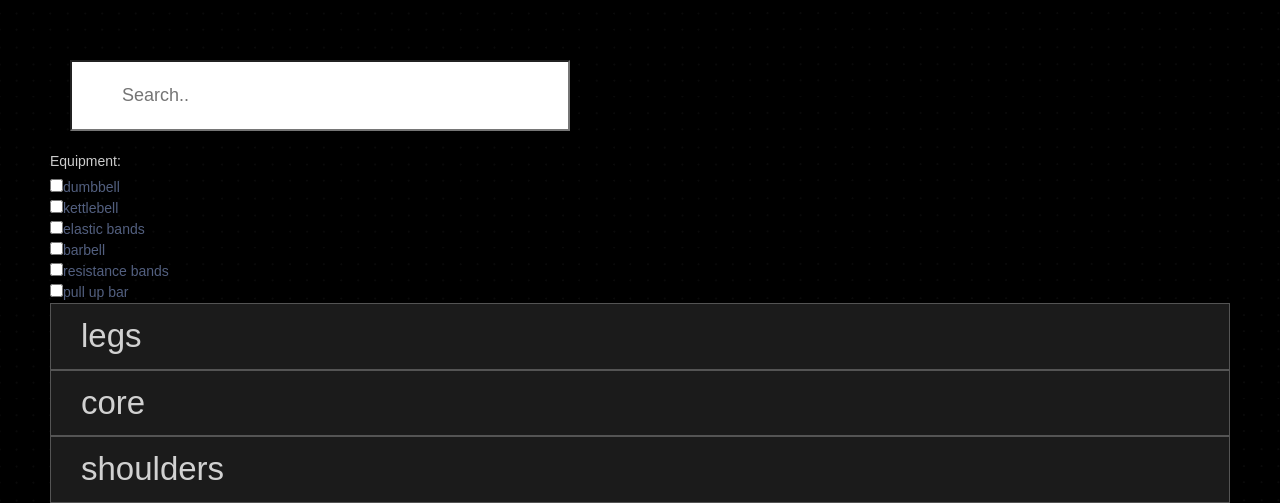
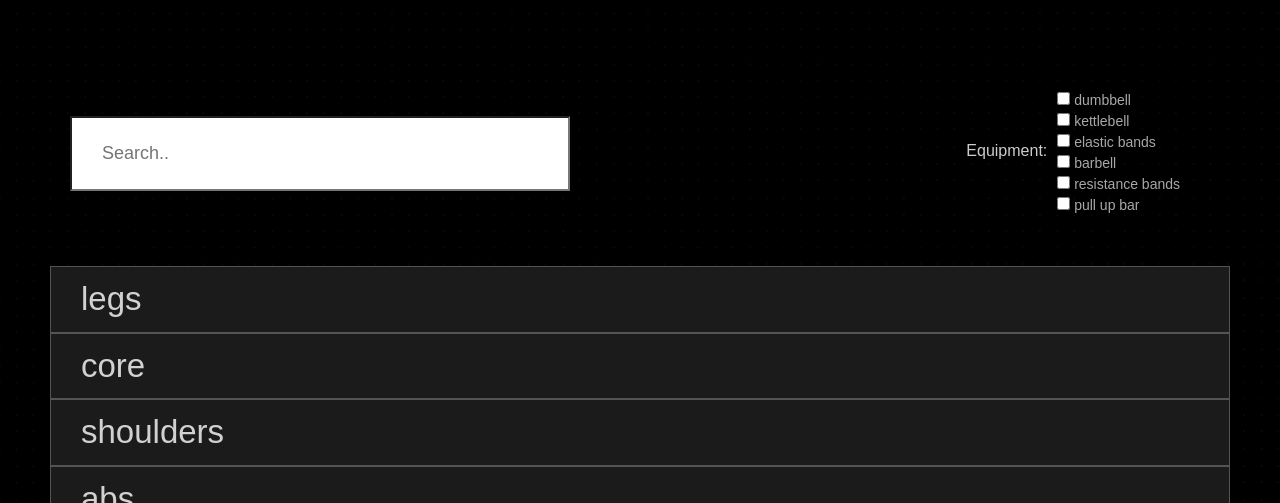
Before and after one commit to JonasVerbickas/GYMTABLER, a React (Create React App) app in the folder frontend/: page / in a window 1280 px wide. Shown: the part 810-1313 px from the top of the page. Built offline with nearby package versions, Linux system fonts and the light colour scheme.

Commit message:
Add more CSS to the filters

```diff
--- a/frontend/src/components/SortedExerciseTables.js
+++ b/frontend/src/components/SortedExerciseTables.js
@@ -86,10 +86,14 @@ class SortedExerciseTables extends React.Component {
     render(){
         if(this.state)
             return (<div className="all-exercises">
-                <div className="filters">
+                <div id="filters">
                     <input type="search" placeholder="Search.." onChange={(e) => this.searchFilterChange(e)}></input>
-                    <p>Equipment:</p>
-                    {this.state.possible_equipment.map(piece_of_equipment => <div><input type="checkbox" name={piece_of_equipment} onChange={(e) => this.equipmentCheckboxChange(e)}></input>{piece_of_equipment}</div>)}
+                    <div id="equipment-filter">
+                        <p>Equipment:</p>
+                        <div id="equipment-checkboxes">
+                            {this.state.possible_equipment.map(piece_of_equipment => <div className="equipment-checkbox"><input type="checkbox" name={piece_of_equipment} onChange={(e) => this.equipmentCheckboxChange(e)}></input> {piece_of_equipment}</div>)}
+                        </div>
+                    </div>
                 </div>
                 <div>{Object.keys(this.state.sorted_exercises).map((exercise) => this.bodypartList2Table(exercise))}</div>
             </div>)
--- a/frontend/src/sortedExerciseTables.css
+++ b/frontend/src/sortedExerciseTables.css
@@ -1,8 +1,37 @@
 input[type=search]{
-  padding: 20px 50px;
+  padding: 0 30px;
+  margin: 20px 0;
+  width: 500px;
+  height: 75px;
+  font-size: large;
+}
+
+#filters{
+  display: flex;
+  flex-direction: row;
+  justify-content: space-between;
+  align-items: center;
   margin: 20px;
-  width: 500px;
-  font-size: large;
+}
+
+#equipment-filter{
+  display: flex;
+  flex-direction: row;
+  align-items: center;
+  margin: 20px;
+}
+
+#equipment-checkboxes{
+  margin: 10px;
+}
+
+#equipment-filter > p{
+  font-size: medium;
+}
+
+.equipment-checkbox{
+  color: rgb(168, 168, 168);
+  font-weight: 500;
 }
 
 .body-part-header{
```
